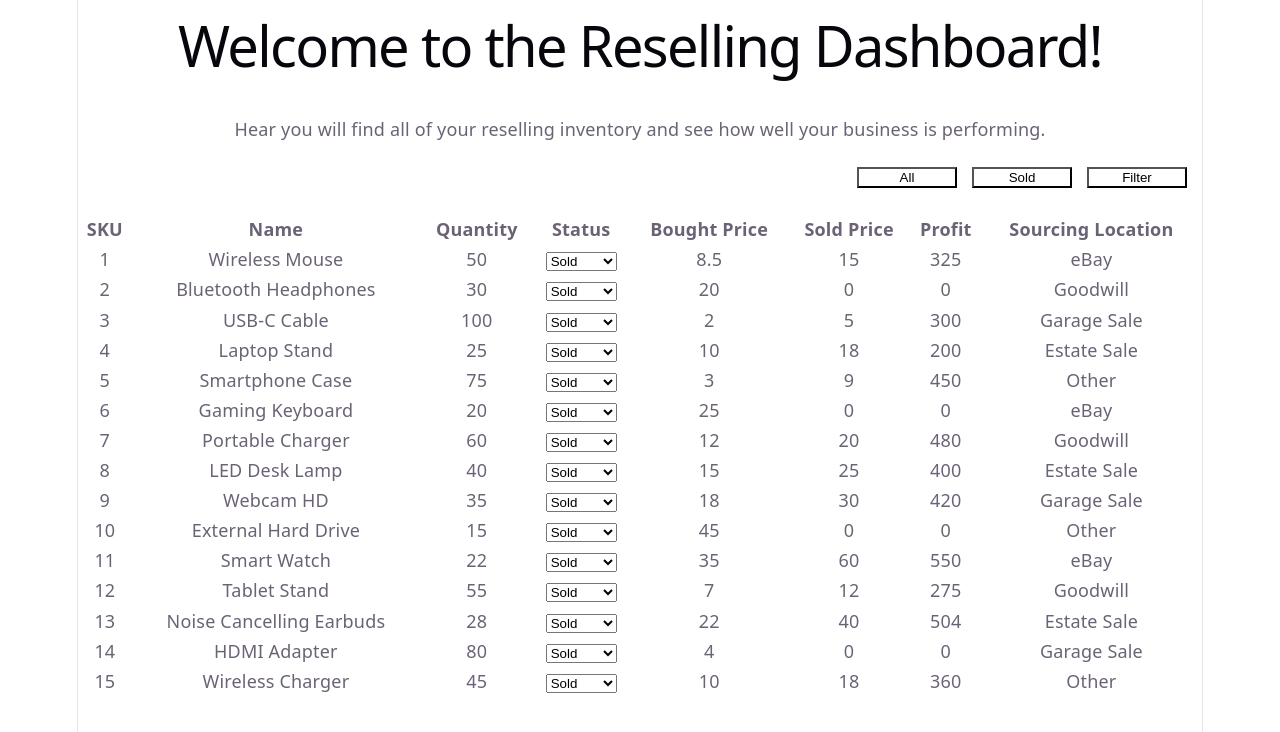
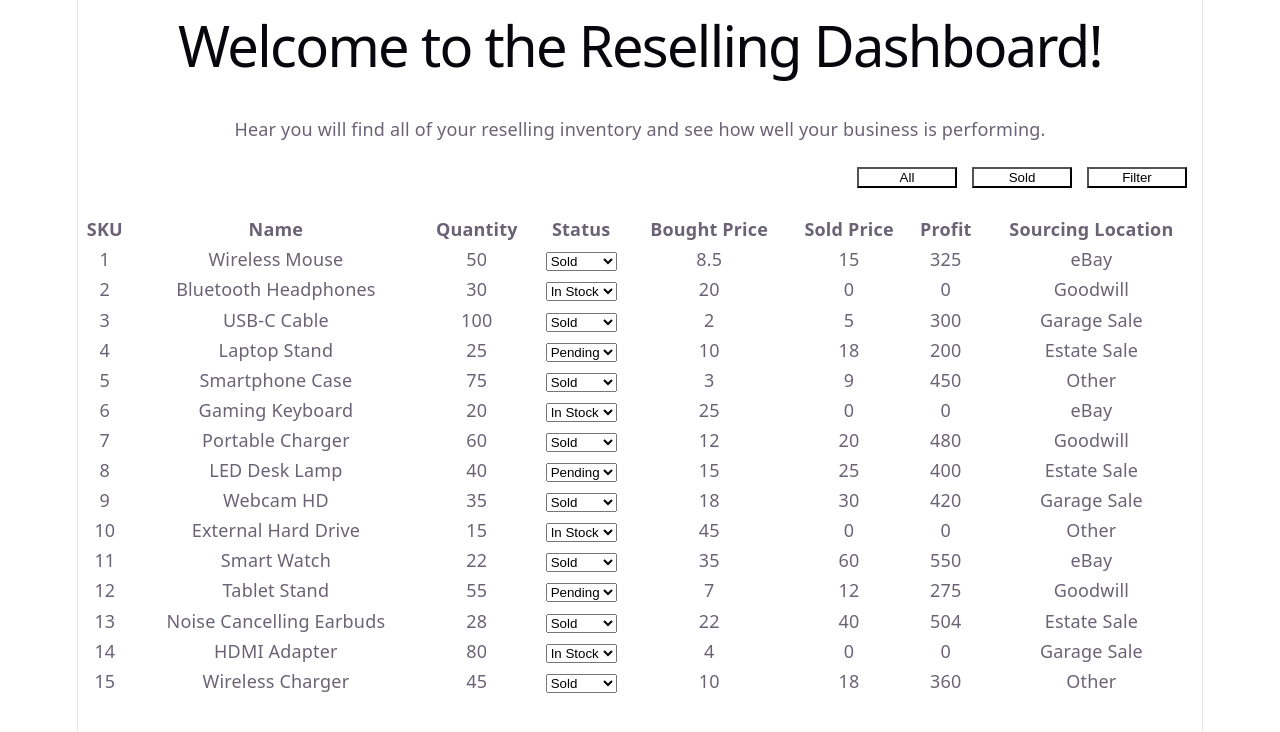
Before and after one commit to bhawk3/Reselling-Dash, a React (Vite) app: page / in a window 1280 px wide. Shown: the top 732 px of the page. Built offline with nearby package versions, Linux system fonts and the light colour scheme.

Commit message:
Small updates

```diff
--- a/src/App.jsx
+++ b/src/App.jsx
@@ -19,7 +19,7 @@ function App() {
 			})
 			.then((item) => setItem(item))
 			.catch((error) => console.log("Error fetching data", error));
-	});
+	}, []);
 
 	//Handling Status updates. This might not be the file for this idk. Maybe do step 1 in here then pass it down to inventory data
 	/*
@@ -50,6 +50,7 @@ function App() {
 			//Double check this to ensure you understand
 			inventory: prevLocation.inventory.filter((products) => products["Sourcing Location"] === filterStatus),
 		}));
+		//console.log(filterStatus);
 	};
 
 	return (
--- a/src/components/InventoryData.jsx
+++ b/src/components/InventoryData.jsx
@@ -19,7 +19,7 @@ export default function InventoryData({ item, handleStatus }) {
 					<td>{singleItem.Name}</td>
 					<td>{singleItem.Quantity}</td>
 					<td>
-						<select name="status" key={singleItem.Id} onChange={(e) => handleStatus(singleItem.id, e.target.value)}>
+						<select value={singleItem.Status} name="status" key={singleItem.Id} onChange={(e) => handleStatus(singleItem.Id, e.target.value)}>
 							<option value="Sold">Sold</option>
 							<option value="In Stock">In Stock</option>
 							<option value="Pending">Pending</option>
```
